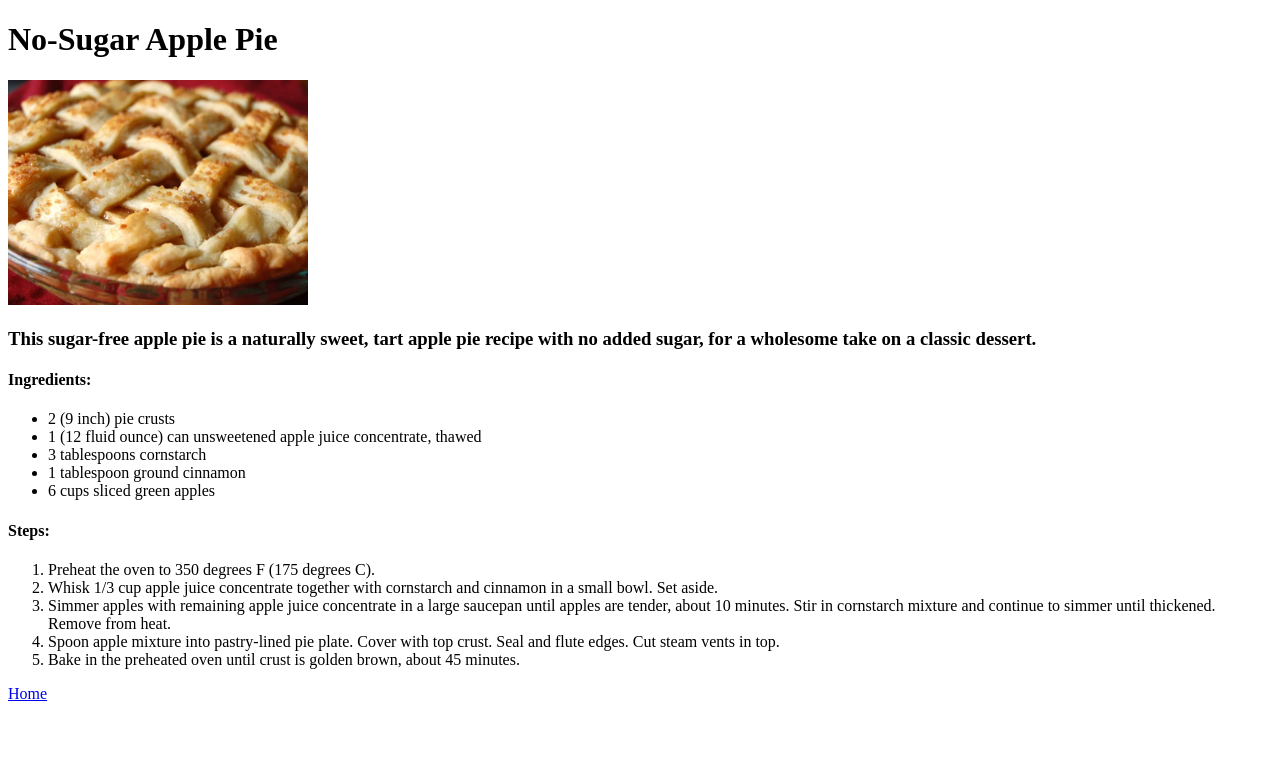
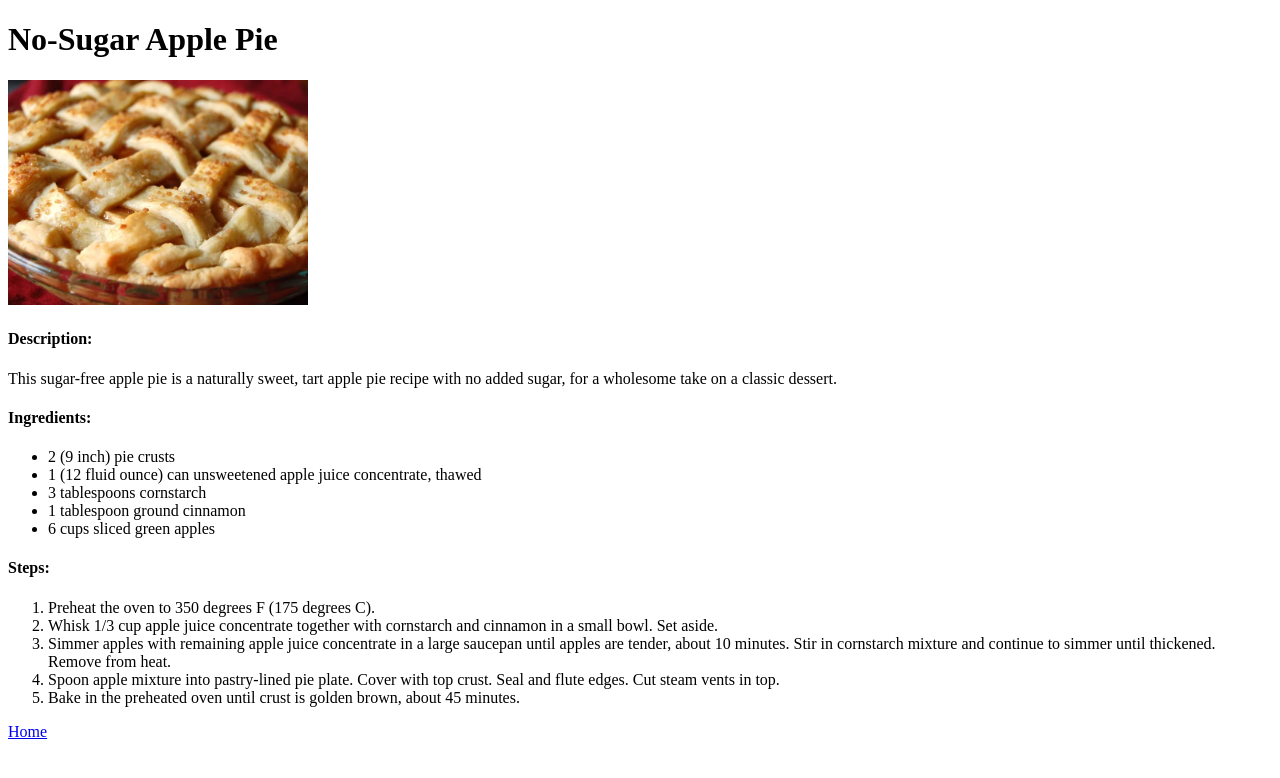
Before and after one commit to d4rkhrs/odin-recipes, a plain HTML site: page recipes/apple-pie.html in a window 1280 px wide. Drawn offline with Linux system fonts and the light colour scheme.

Commit message:
fix: fix header and paragraph in recipe files
added description header and paragraph to recipe files

```diff
--- a/recipes/apple-pie.html
+++ b/recipes/apple-pie.html
@@ -8,7 +8,8 @@
 <body>
     <h1>No-Sugar Apple Pie</h1>
     <img src="../img/nosugarpie.webp" alt="No-Sugar Apple Pie" width="300">
-    <h3>This sugar-free apple pie is a naturally sweet, tart apple pie recipe with no added sugar, for a wholesome take on a classic dessert.</h3>
+    <h4>Description:</h4>
+    <p>This sugar-free apple pie is a naturally sweet, tart apple pie recipe with no added sugar, for a wholesome take on a classic dessert.</p>
     <h4>Ingredients:</h4>
     <ul>
         <li>2 (9 inch) pie crusts</li>
```
Also changed, not shown: recipes/copy-mcchicken.html (+2 -1 lines), recipes/jam-cookies.html (+2 -1 lines).
